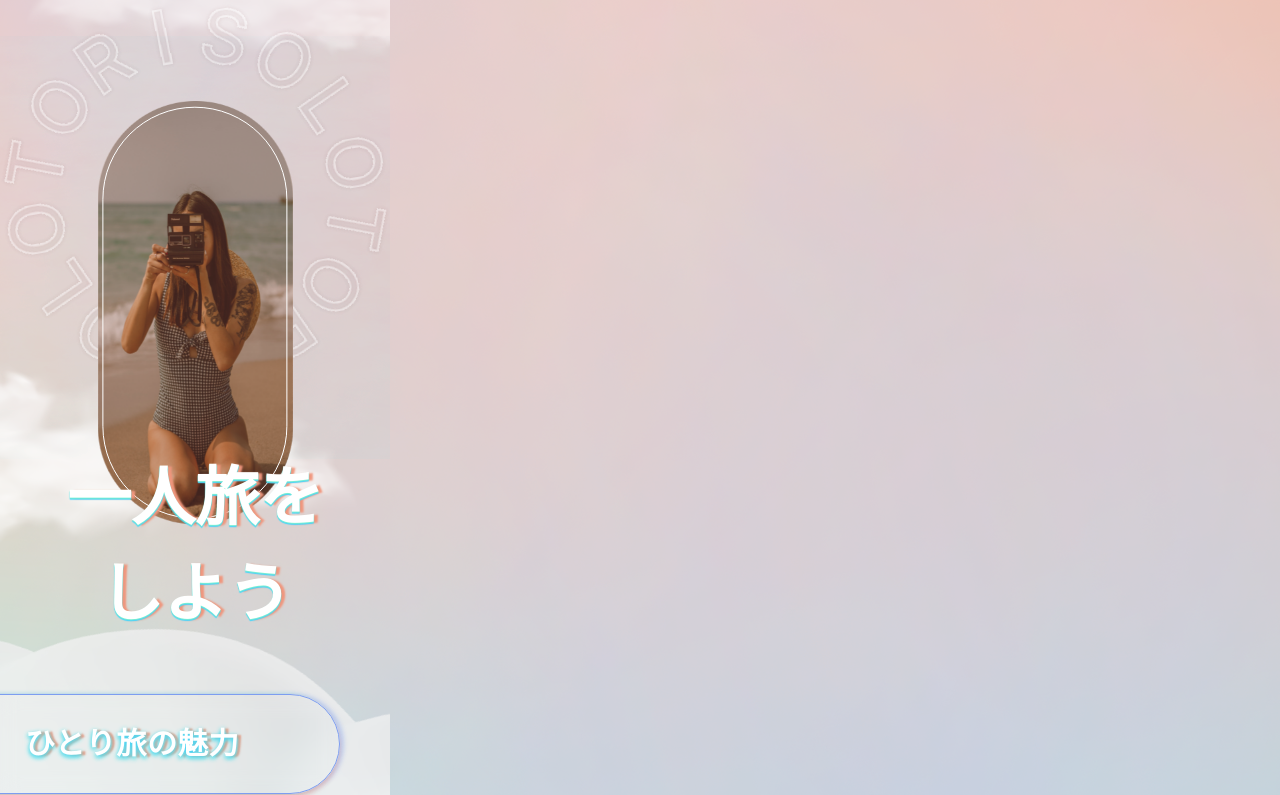
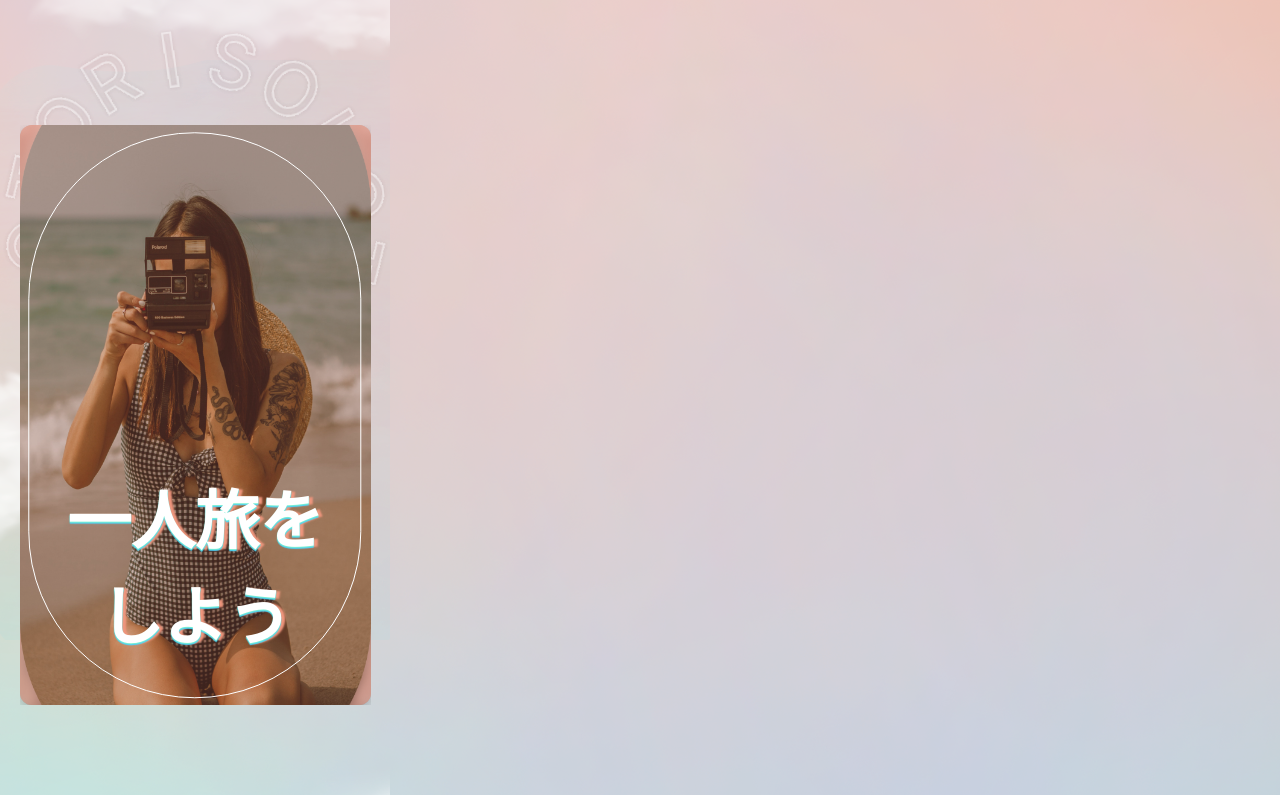
Before and after one commit to MiyaKCheng/solotori-new, a React (Vite) app: page / in a window 1280 px wide. Shown: the part 846-1641 px from the top of the page. Built offline with nearby package versions, Linux system fonts and the light colour scheme; what tailwindcss-text-fill-stroke would draw is missing.

Commit message:
modified:   src/pages/home/Index.jsx 	new file:   src/pages/steps/Steps.css 	renamed:    src/pages/home/contents/Steps.jsx -> src/pages/steps/Steps.jsx

```diff
--- a/src/pages/home/Index.jsx
+++ b/src/pages/home/Index.jsx
@@ -9,6 +9,7 @@ import Sub from "./sub/sub.jsx";
 import Content1 from "./contents/Content1.jsx";
 import Content2 from "./contents/Content2.jsx";
 import Content3 from "./contents/Content3.jsx";
+import Steps from "../steps/Steps.jsx";
 import Ins from "./ig/Ins.jsx";
 import Info from "./info/Info.jsx";
 import Footer from "./footer/Footer.jsx";
@@ -20,7 +21,7 @@ function Index() {
     <>
       <Top />
       <div className="relative">
-
+        ß
         <Kv />
         <Sub />
         <KvBg className="absolute top-0 inline-grid" />
@@ -29,6 +30,7 @@ function Index() {
       <Content1 />
       <Content2 />
       <Content3 />
+      <Steps />
       <Ins />
       <Info />
       <Footer />
--- /dev/null
+++ b/src/pages/steps/Steps.css
@@ -0,0 +1,35 @@
+#Steps {
+    height: 100%;
+}
+
+
+.swiper {
+    width: 90%;
+    height: 100%;
+}
+
+.swiper-slide {
+    text-align: center;
+    font-size: 18px;
+    height: 580px;
+    width: 329px;
+    background: rgba(240, 150, 125, 0.37);
+    filter: drop-shadow(0px 4px 4px rgba(0, 0, 0, 0.25));
+    backdrop-filter: blur(5px);
+    /* box-sizing: border-box; */
+    border-radius: 12px;
+    display: flex;
+    justify-content: center;
+    align-items: center;
+}
+
+.swiper-slide img {
+    display: block;
+    width: 100%;
+    height: 100%;
+    object-fit: cover;
+}
+.swiper-horizontal > .swiper-pagination-bullets, .swiper-pagination-bullets.swiper-pagination-horizontal {
+    bottom: -10px;
+
+}
--- a/src/pages/home/contents/Steps.jsx
+++ b/src/pages/steps/Steps.jsx
@@ -5,18 +5,17 @@ import { Swiper, SwiperSlide } from 'swiper/react';
 // Import Swiper styles
 import 'swiper/css';
 import 'swiper/css/pagination';
-
-import './styles.css';
+import './Steps.css';
 
 // import required modules
 import { Pagination } from 'swiper/modules';
 
-export default function App() {
+export default function Steps() {
   return (
     <>
       <Swiper
-        slidesPerView={3}
-        spaceBetween={30}
+        slidesPerView={1.1}
+        spaceBetween={19}
         pagination={{
           clickable: true,
         }}
@@ -26,12 +25,6 @@ export default function App() {
         <SwiperSlide>Slide 1</SwiperSlide>
         <SwiperSlide>Slide 2</SwiperSlide>
         <SwiperSlide>Slide 3</SwiperSlide>
-        <SwiperSlide>Slide 4</SwiperSlide>
-        <SwiperSlide>Slide 5</SwiperSlide>
-        <SwiperSlide>Slide 6</SwiperSlide>
-        <SwiperSlide>Slide 7</SwiperSlide>
-        <SwiperSlide>Slide 8</SwiperSlide>
-        <SwiperSlide>Slide 9</SwiperSlide>
       </Swiper>
     </>
   );
```
